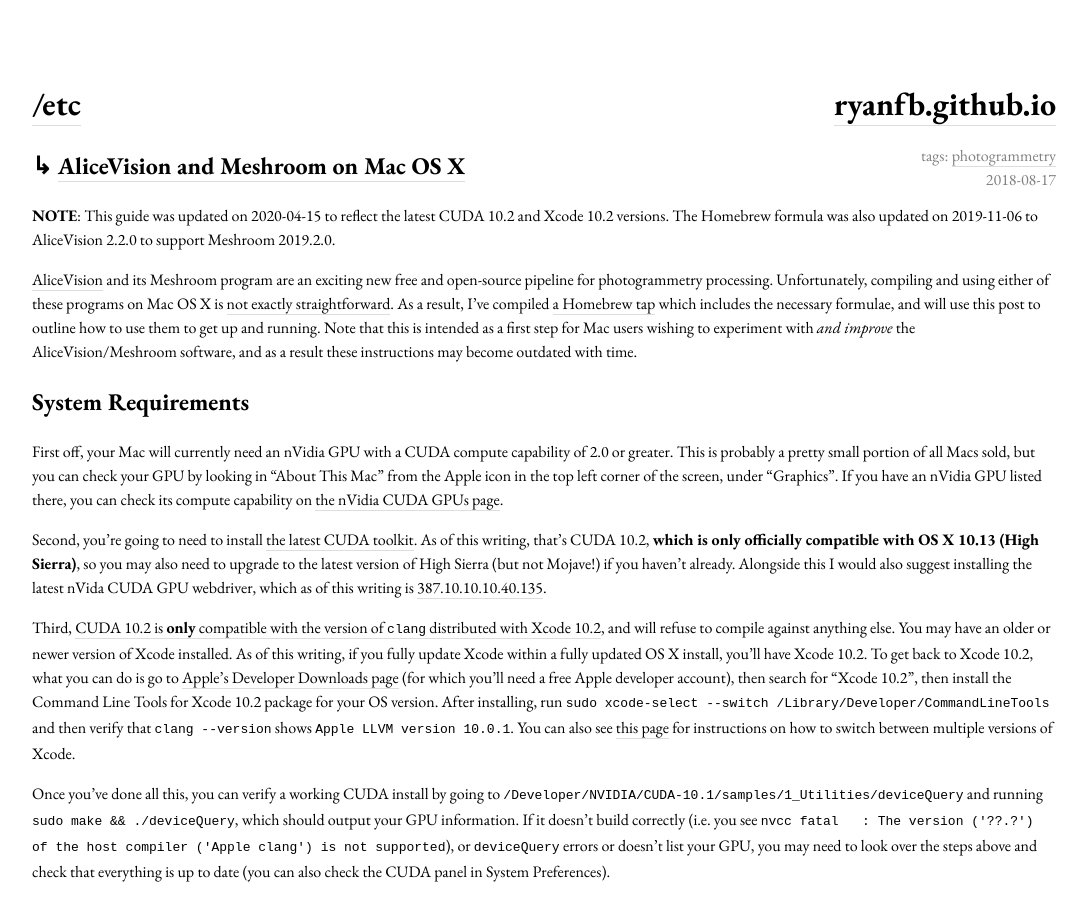
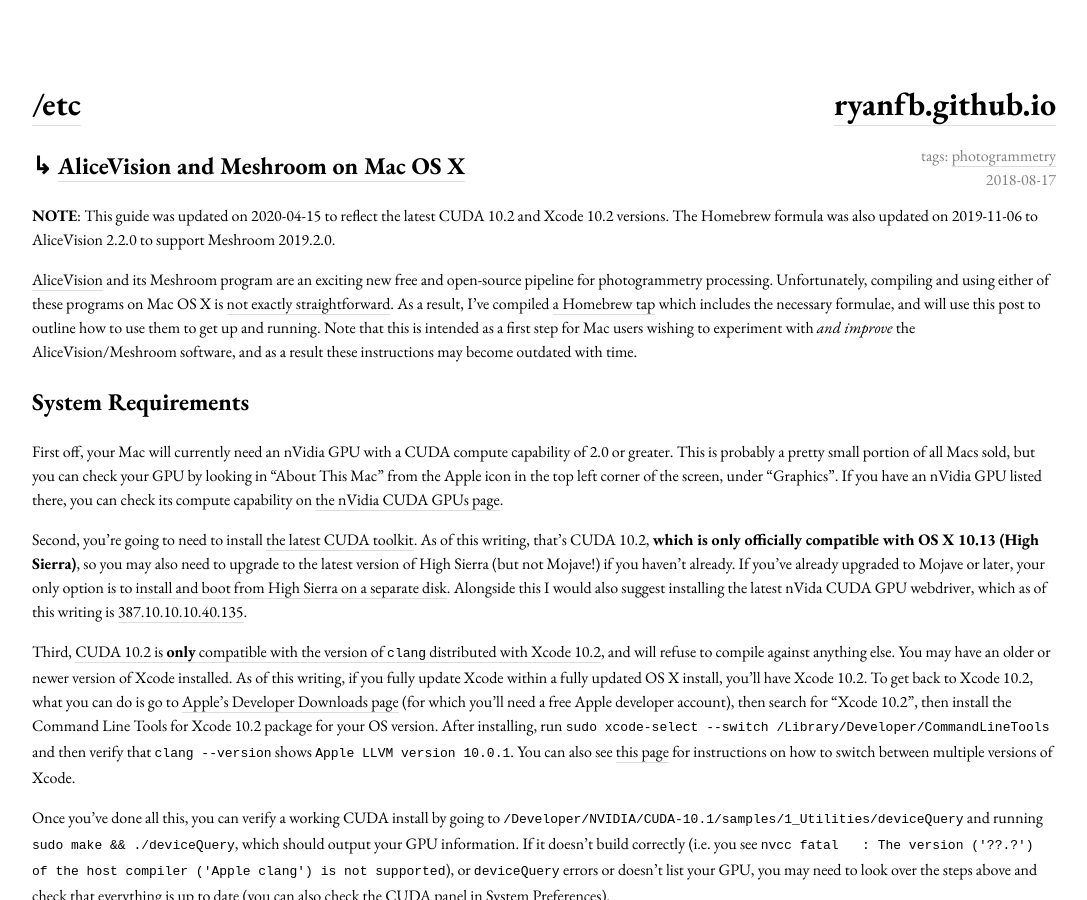
Before and after one commit to ryanfb/etc, a Jekyll site: the page built from _posts/2018-08-17-alicevision_and_meshroom_on_mac_os_x.md, in a window 1280 px wide and 900 px high. Shown: the whole window, without its empty margins (96-1183 px from the left). Built offline with Jekyll 4.4.1, drawn with Linux system fonts in a browser that asks for light colours; nearby versions of some CDN libraries.

Commit message:
AliceVision: note workaround

```diff
--- a/_posts/2018-08-17-alicevision_and_meshroom_on_mac_os_x.md
+++ b/_posts/2018-08-17-alicevision_and_meshroom_on_mac_os_x.md
@@ -12,7 +12,7 @@
 
 First off, your Mac will currently need an nVidia GPU with a CUDA compute capability of 2.0 or greater. This is probably a pretty small portion of all Macs sold, but you can check your GPU by looking in "About This Mac" from the Apple icon in the top left corner of the screen, under "Graphics". If you have an nVidia GPU listed there, you can check its compute capability on [the nVidia CUDA GPUs page](https://developer.nvidia.com/cuda-gpus).
 
-Second, you're going to need to install [the latest CUDA toolkit](https://developer.nvidia.com/cuda-downloads). As of this writing, that's CUDA 10.2, **which is only officially compatible with OS X 10.13 (High Sierra)**, so you may also need to upgrade to the latest version of High Sierra (but not Mojave!) if you haven't already. Alongside this I would also suggest installing the latest nVida CUDA GPU webdriver, which as of this writing is [387.10.10.10.40.135](https://www.nvidia.com/download/driverResults.aspx/159341/).
+Second, you're going to need to install [the latest CUDA toolkit](https://developer.nvidia.com/cuda-downloads). As of this writing, that's CUDA 10.2, **which is only officially compatible with OS X 10.13 (High Sierra)**, so you may also need to upgrade to the latest version of High Sierra (but not Mojave!) if you haven't already. If you've already upgraded to Mojave or later, your only option is to [install and boot from High Sierra on a separate disk](https://www.iskysoft.com/data-recovery-tips/install-macos-high-sierra-on-external-hard-drive.html). Alongside this I would also suggest installing the latest nVida CUDA GPU webdriver, which as of this writing is [387.10.10.10.40.135](https://www.nvidia.com/download/driverResults.aspx/159341/).
 
 Third, [CUDA 10.2 is **only** compatible with the version of `clang` distributed with Xcode 10.2](https://docs.nvidia.com/cuda/cuda-installation-guide-mac-os-x/index.html), and will refuse to compile against anything else. You may have an older or newer version of Xcode installed. As of this writing, if you fully update Xcode within a fully updated OS X install, you'll have Xcode 10.2. To get back to Xcode 10.2, what you can do is go to [Apple's Developer Downloads page](https://developer.apple.com/download/more/) (for which you'll need a free Apple developer account), then search for "Xcode 10.2", then install the Command Line Tools for Xcode 10.2 package for your OS version. After installing, run `sudo xcode-select --switch /Library/Developer/CommandLineTools` and then verify that `clang --version` shows `Apple LLVM version 10.0.1`. You can also see [this page](https://roadfiresoftware.com/2017/09/how-to-install-multiple-versions-of-xcode-at-the-same-time/) for instructions on how to switch between multiple versions of Xcode.
 
```
